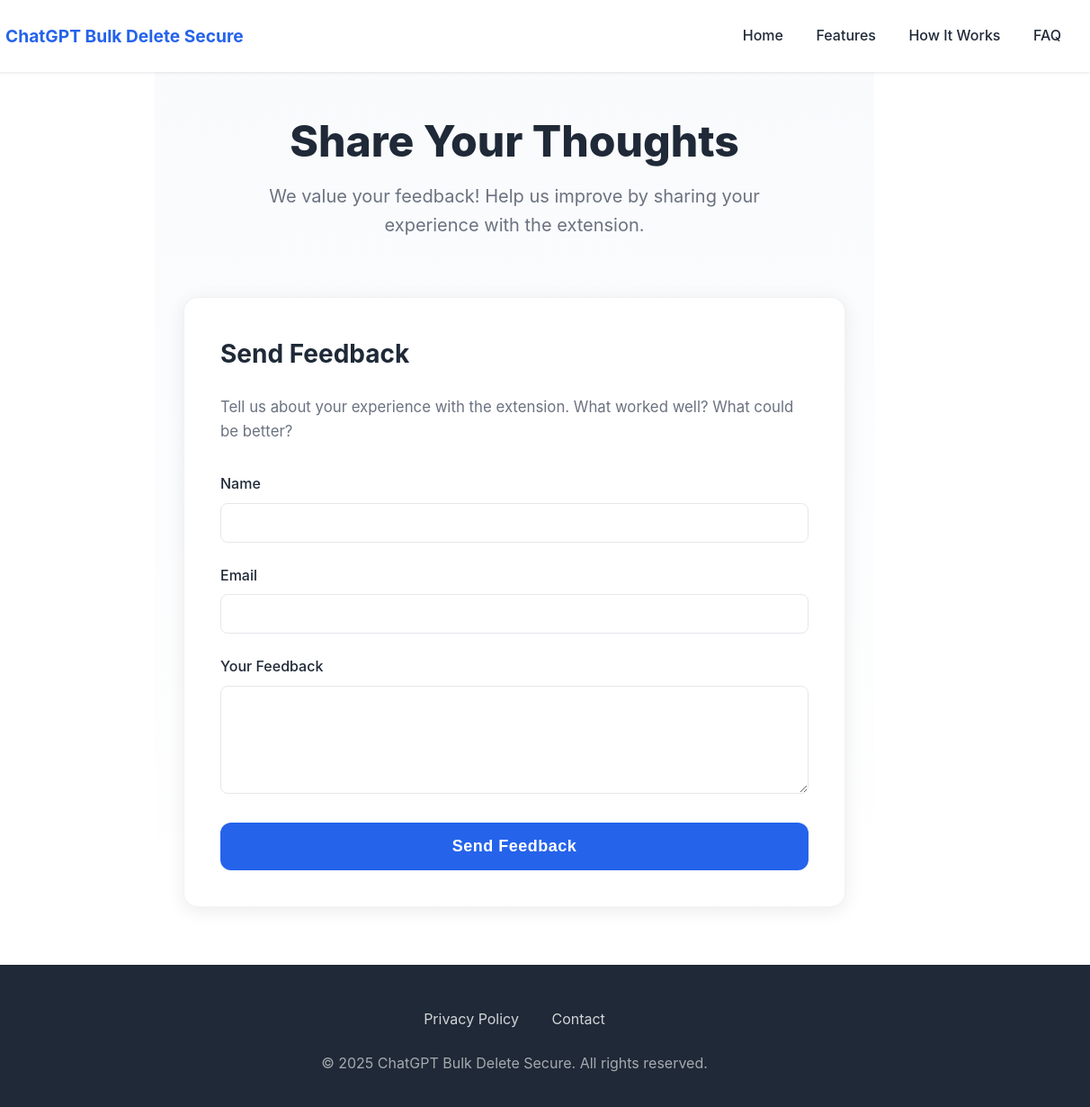
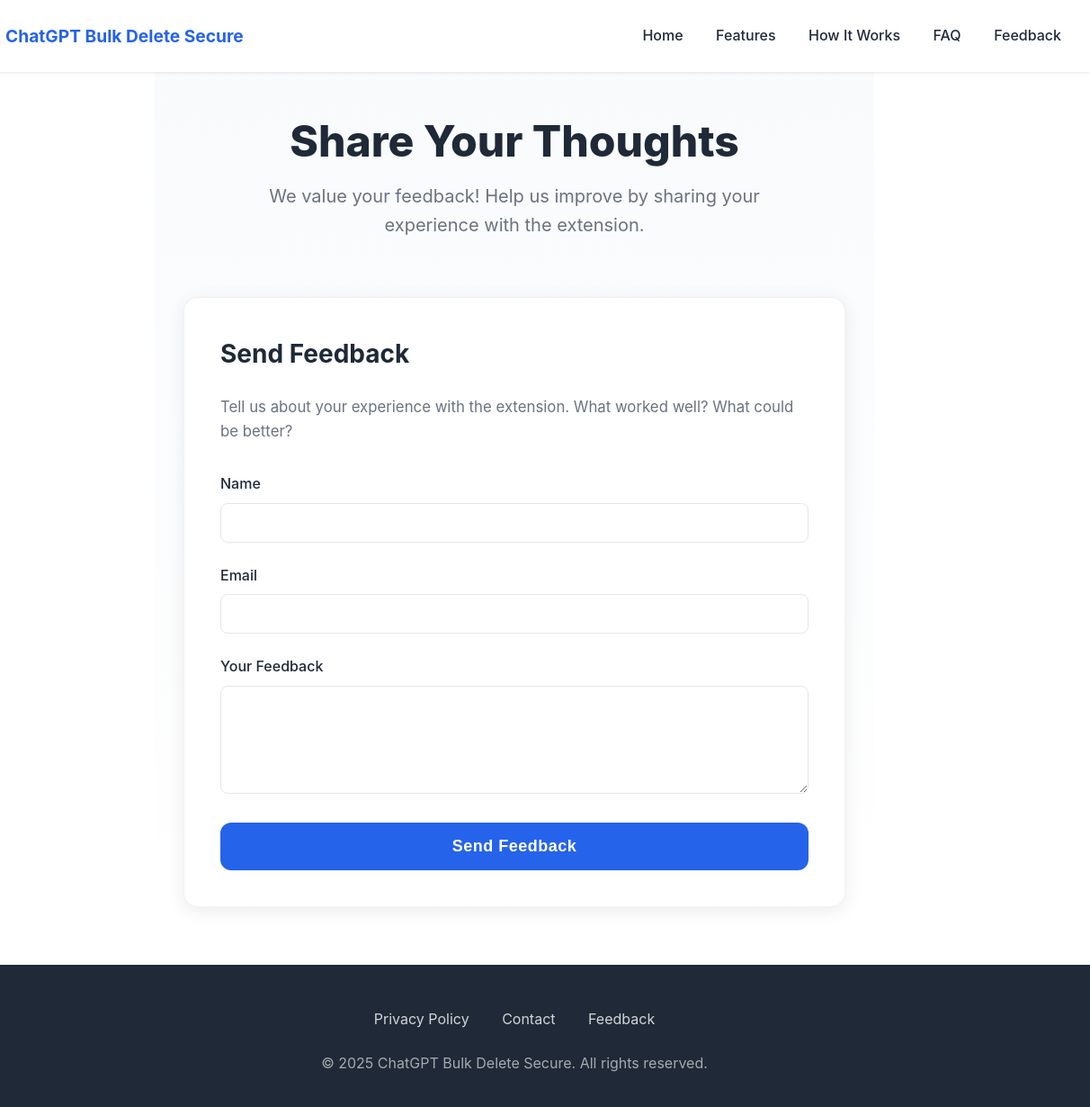
Before and after one commit to mhouston8/chatgpt-bulk-delete-secure, a browser extension: page landing/feedback.html in a window 1280 px wide. Shown: the full height of the page at 90% size, 68-1280 px from the left. Drawn offline with Linux system fonts and the light colour scheme.

Commit message:
Add navigation links to feedback page

```diff
--- a/landing/feedback.html
+++ b/landing/feedback.html
@@ -152,6 +152,7 @@
             <a href="#features">Features</a>
             <a href="#how-it-works">How It Works</a>
             <a href="#faq">FAQ</a>
+            <a href="feedback.html" class="active">Feedback</a>
         </div>
     </nav>
 
@@ -187,6 +188,7 @@
             <div class="footer-links">
                 <a href="privacy-policy.html">Privacy Policy</a>
                 <a href="contact.html">Contact</a>
+                <a href="feedback.html">Feedback</a>
             </div>
             <p class="copyright">© 2025 ChatGPT Bulk Delete Secure. All rights reserved.</p>
         </div>
```
Also changed, not shown: landing/index.html (+2 -0 lines).
